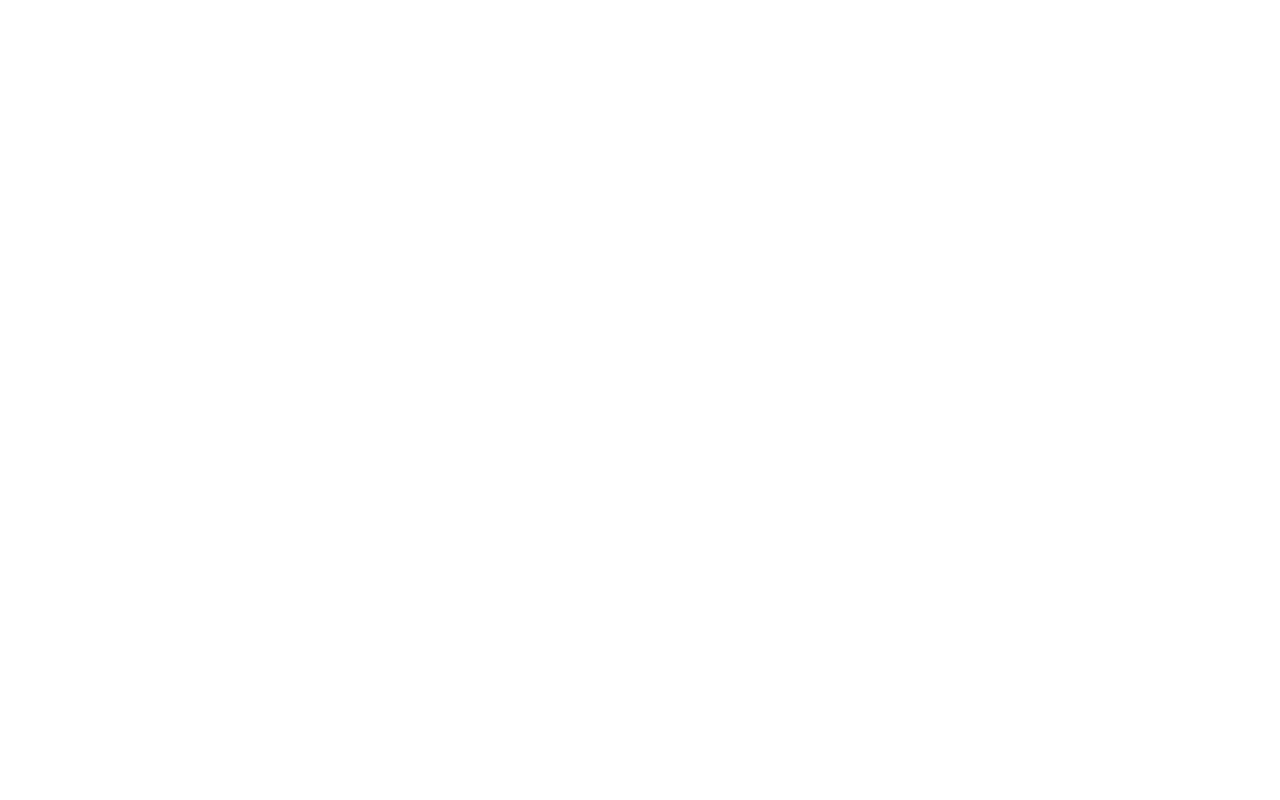
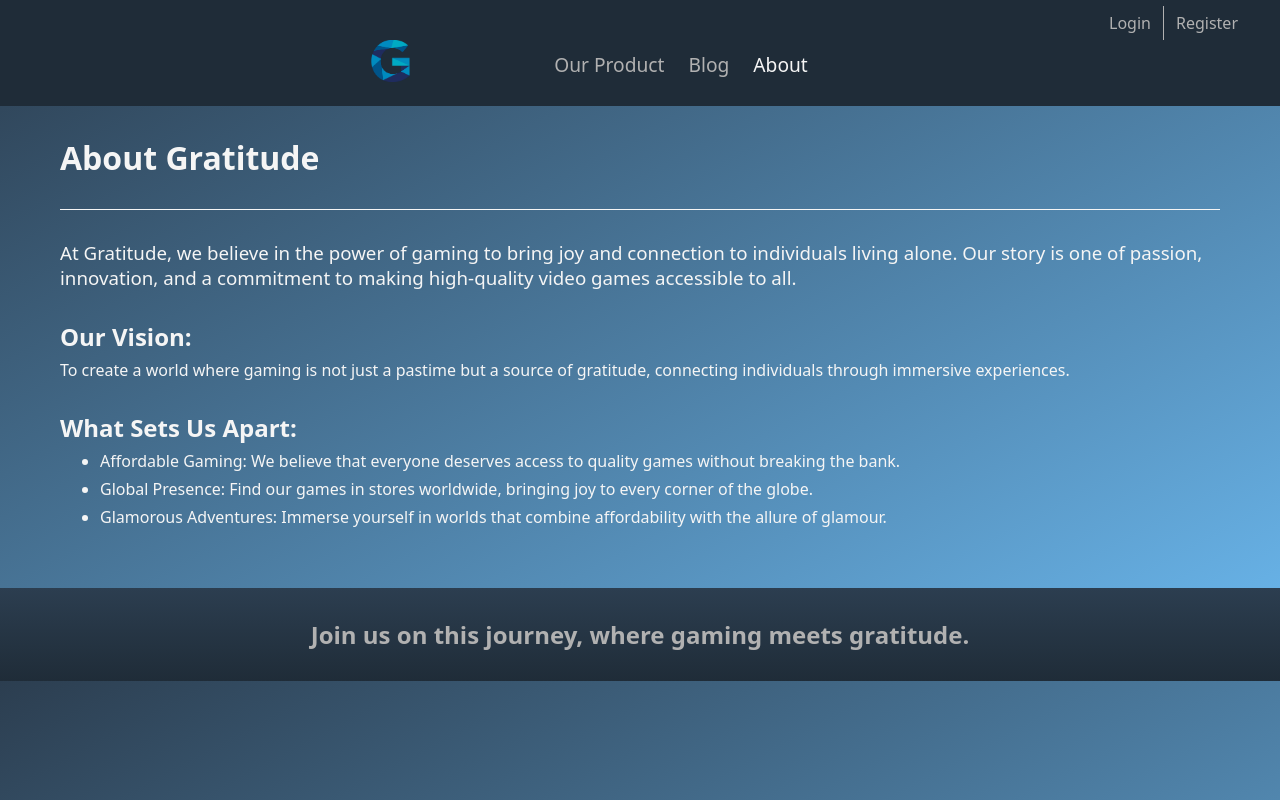
Before and after one commit to yuriprayitn/Gratitude, a plain HTML site: page about.html in a window 1280 px wide. Drawn offline with Linux system fonts and the light colour scheme.

Commit message:
add-about page

```diff
--- a/about.html
+++ b/about.html
@@ -0,0 +1,49 @@
+<!DOCTYPE html>
+<html lang="en">
+<head>
+    <title>Gratitude - About</title>
+
+    <link rel="stylesheet" href="css/style.css">
+</head>
+<body>
+    <nav>
+        <ul class="nav-section-1">
+            <li><a href="#">Login</a></li>
+            <li><a href="#">Register</a></li>
+        </ul>
+        <div class="nav-section-2">
+            <a href="index.html"><img src="assets/logo.png" alt="logo"></a>
+            <div class="nav-section-3">
+                <ul>
+                    <li><a href="product.html">Our Product</a></li>
+                    <li><a href="blog.html">Blog</a></li>
+                    <li><a href="about.html" style="color: whitesmoke;">About</a></li>
+                </ul>
+            </div>
+        </div>
+    </nav>
+
+    <header class="about">
+        <h1>About Gratitude</h1>
+    </header>
+
+    <div class="about-section1">
+        <h3>At Gratitude, we believe in the power of gaming to bring joy and connection to individuals living alone. Our story is one of passion, innovation, and a commitment to making high-quality video games accessible to all.</h3>
+
+        <h2>Our Vision:</h2>
+        <p>To create a world where gaming is not just a pastime but a source of gratitude, connecting individuals through immersive experiences.</p>
+
+        <h2>What Sets Us Apart:</h2>
+        <ul>
+            <li>Affordable Gaming: We believe that everyone deserves access to quality games without breaking the bank.</li>
+            <li>Global Presence: Find our games in stores worldwide, bringing joy to every corner of the globe.</li>
+            <li>Glamorous Adventures: Immerse yourself in worlds that combine affordability with the allure of glamour.</li>
+        </ul>
+    </div>
+
+    <div class="closing">
+        <h2>Join us on this journey, where gaming meets gratitude.</h2>
+    </div>
+
+</body>
+</html>
--- a/css/style.css
+++ b/css/style.css
@@ -86,8 +86,7 @@ body {
     background-image: linear-gradient(to bottom right, var(--dark-blue), var(--light-blue));
 }
 
-header {
-    color: var(--white);
+.index {
     margin: 30px 60px;
     color: whitesmoke;
 }
@@ -322,3 +321,36 @@ header p {
 .blog-latest .news a:hover {
     color: var(--lighter-blueblue);
 }
+
+.about {
+    margin: 30px 60px;
+    color: whitesmoke;
+    border-bottom: 1px solid;
+    padding-bottom: 30px;
+}
+
+.about-section1 {
+    color: whitesmoke;
+    margin: 0 60px;
+}
+.about-section1 h3 {
+    font-weight: normal;
+}
+
+.about-section1 h2 {
+    margin: 30px 0 6px;
+    font-size: x-large;
+    font-weight: bold;
+}
+
+.about-section1 li {
+    margin-bottom: 6px;
+}
+
+.closing {
+    text-align: center;
+    background-image: linear-gradient(to bottom, var(--dark-blue), var(--deep-blue));
+    padding: 30px 0;
+    margin-top: 60px;
+    color: var(--white);
+}
```
Also changed, not shown: index.html (+1 -1 lines).
